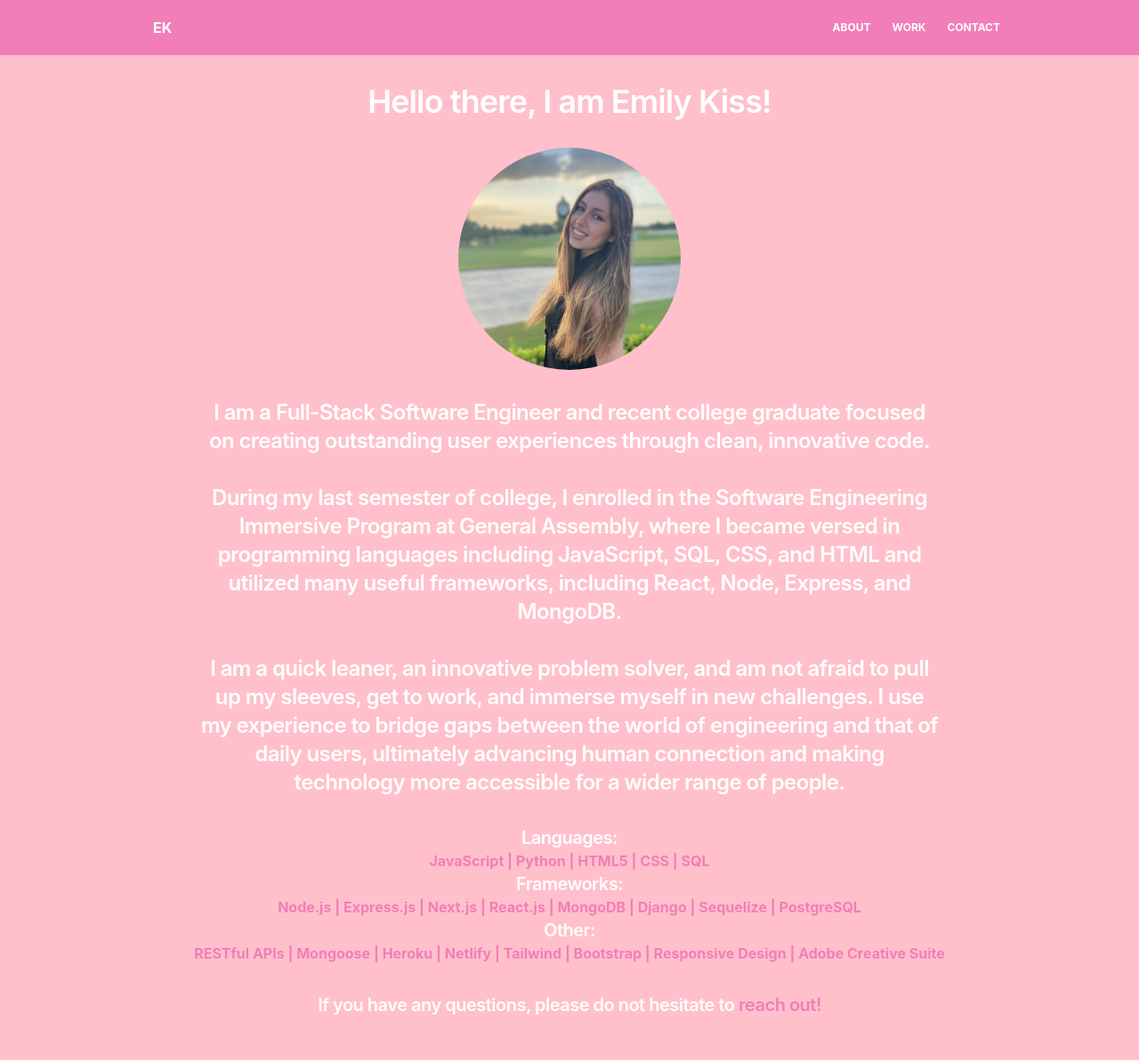
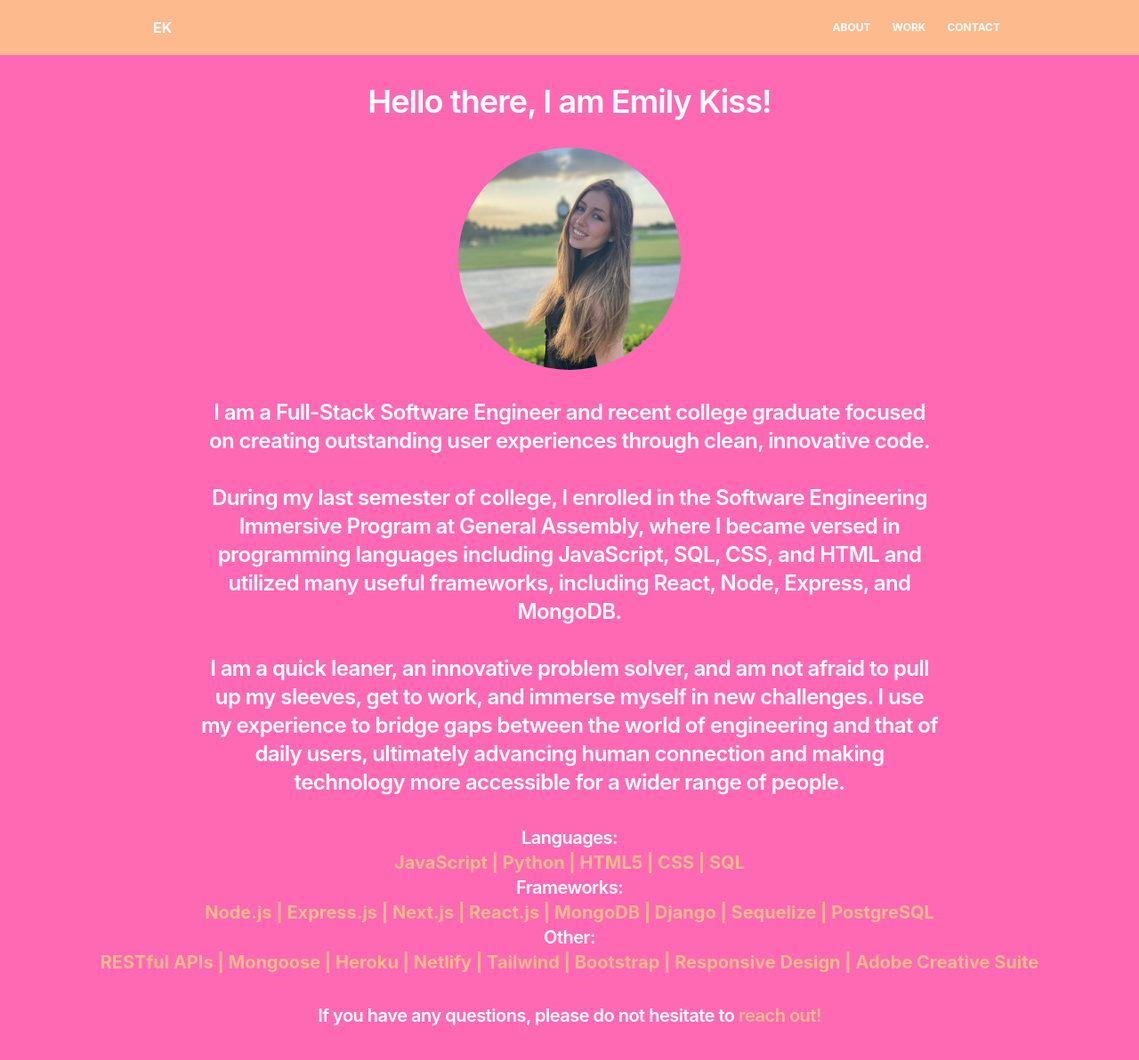
Before and after one commit to emilykiss/Emily-Kiss-Portfolio, a Next.js app: page / in a window 1280 px wide. Shown: the top 1192 px of the page at 89% size. Built offline with nearby package versions, Linux system fonts and the light colour scheme.

Commit message:
color change

```diff
--- a/components/navbar.jsx
+++ b/components/navbar.jsx
@@ -2,7 +2,7 @@ import Link from "next/link"
 export default function Navbar() {
   return (
     <>
-      <nav className="relative flex flex-wrap items-center justify-between px-2 py-3 bg-pink-400 mb-3">
+      <nav className="relative flex flex-wrap items-center justify-between px-2 py-3 bg-orange-300 mb-3">
         <div className="container px-4 mx-auto flex flex-wrap items-center justify-between">
           <div className="w-full relative flex justify-between lg:w-auto  px-4 lg:static lg:block lg:justify-start">
             <Link href="/contact">
--- a/pages/index.js
+++ b/pages/index.js
@@ -29,11 +29,11 @@ export default function Home() {
           innovative code.
         </h2>
         <h2 className="text-center font-semibold tracking-tight text-white text-2xl m-8 sm:mx-24 md:mx-48">
-          During my last semester of college, I enrolled in the
-          Software Engineering Immersive Program at General Assembly, where I became versed in
-          programming languages including JavaScript, SQL, CSS, and HTML and
-          utilized many useful frameworks, including React, Node, Express, and
-          MongoDB.
+          During my last semester of college, I enrolled in the Software
+          Engineering Immersive Program at General Assembly, where I became
+          versed in programming languages including JavaScript, SQL, CSS, and
+          HTML and utilized many useful frameworks, including React, Node,
+          Express, and MongoDB.
         </h2>
         <h2 className="text-center font-semibold tracking-tight text-white text-2xl m-8 sm:mx-24 md:mx-48">
           I am a quick leaner, an innovative problem solver, and am not afraid
@@ -48,20 +48,20 @@ export default function Home() {
           <h5 className="text-center font-semibold tracking-tight text-white mt-8 text-xl sm:mx-24 md:mx-48">
             Languages:{" "}
           </h5>
-          <h5 className="text-pink-400 text-center font-bold">
+          <h5 className="text-orange-300 text-center font-bold text-xl">
             JavaScript | Python | HTML5 | CSS | SQL
           </h5>
           <h5 className="text-center font-semibold tracking-tight text-white text-xl sm:mx-24 md:mx-48">
             Frameworks:{" "}
           </h5>
-          <h5 className="text-pink-400 text-center font-bold">
+          <h5 className="text-orange-300 text-center font-bold text-xl">
             Node.js | Express.js | Next.js | React.js | MongoDB | Django |
             Sequelize | PostgreSQL
           </h5>
           <h5 className="text-center font-semibold tracking-tight text-white text-xl sm:mx-24 md:mx-48">
             Other:{" "}
           </h5>
-          <h5 className="text-pink-400 text-center font-bold">
+          <h5 className="text-orange-300 text-center font-bold text-xl">
             RESTful APIs | Mongoose | Heroku | Netlify | Tailwind | Bootstrap |
             Responsive Design | Adobe Creative Suite
           </h5>
@@ -80,7 +80,7 @@ export default function Home() {
           If you have any questions, please do not hesitate to{" "}
           <a
             href="mailto:emilylanekiss@gmail.com? subject= subject text"
-            className="text-pink-400 hover:text-white"
+            className="text-orange-300 hover:text-white"
           >
             reach out!
           </a>
--- a/styles/globals.css
+++ b/styles/globals.css
@@ -16,7 +16,7 @@ body {
     #FCBCD7,
     #FFCEE6
   ); */
-  background-color: pink;
+  background-color: hotpink;
 }
 
 a {
```
